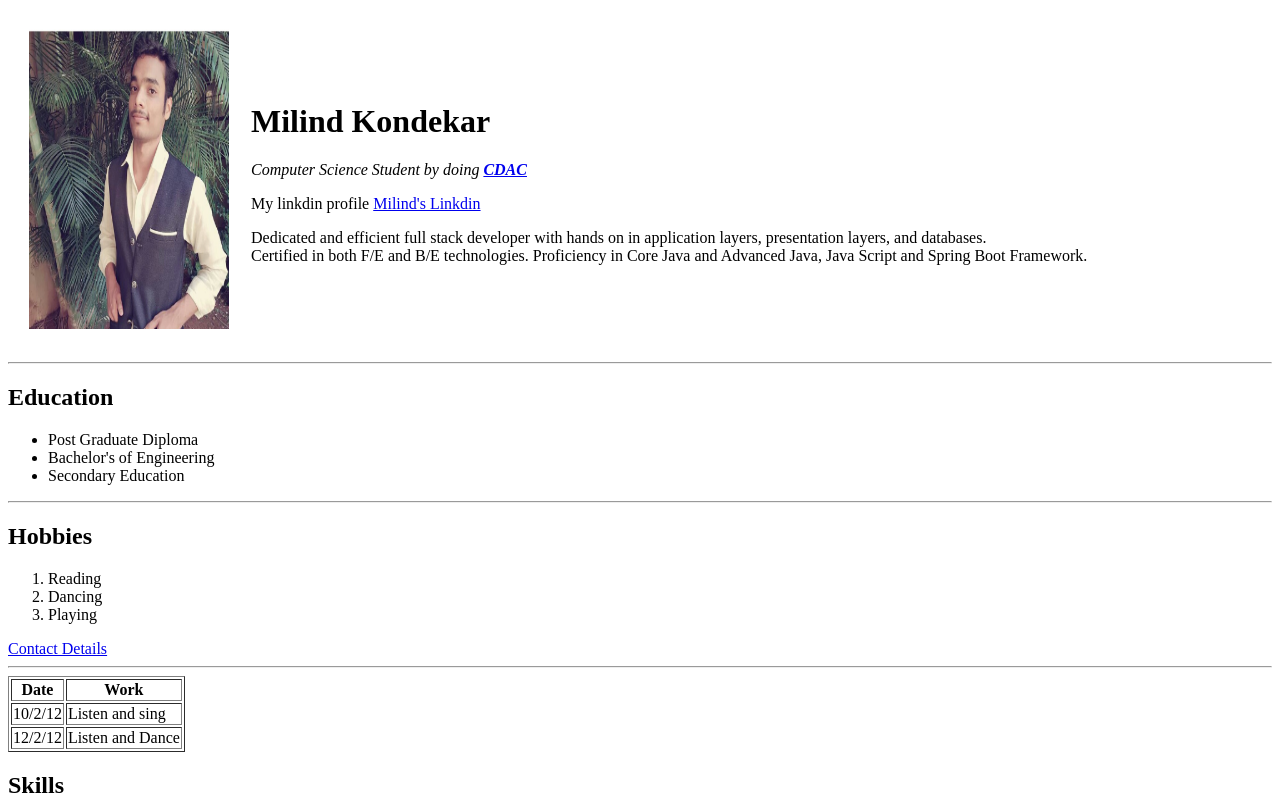
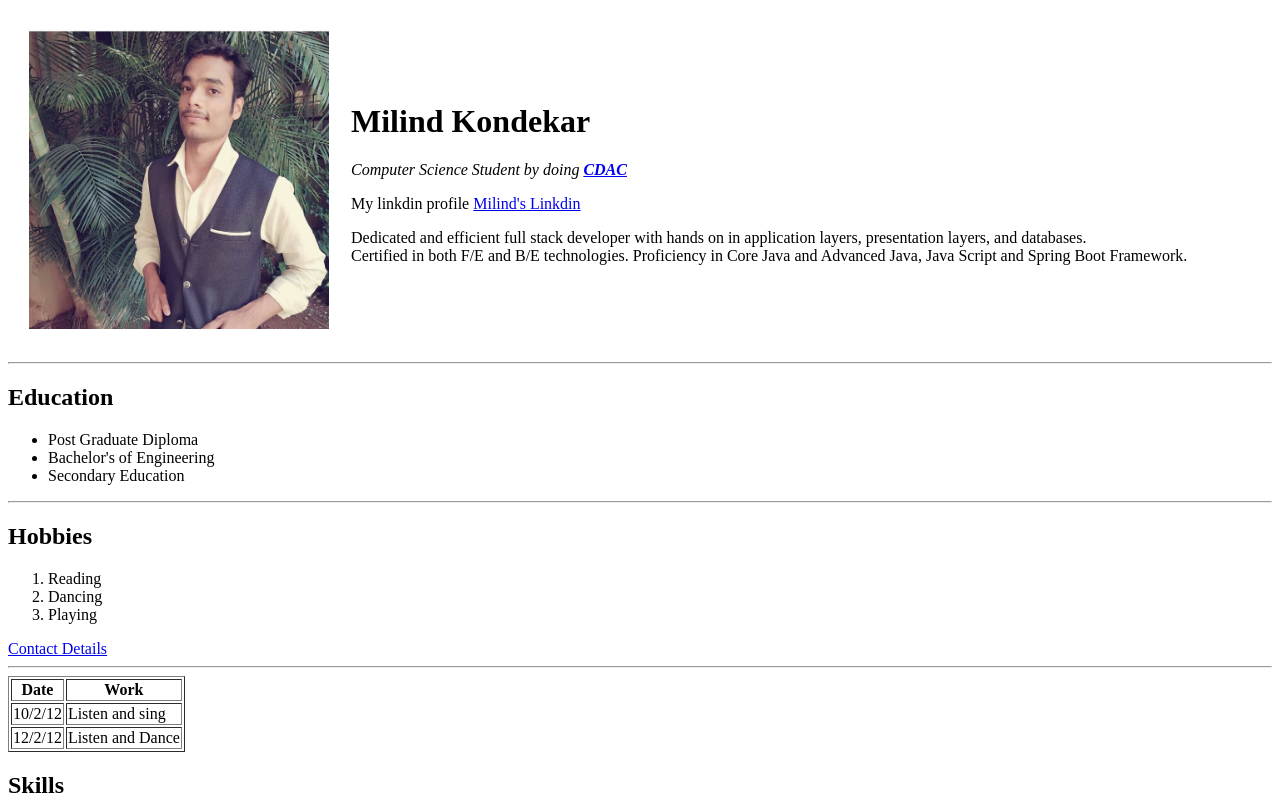
Before and after one commit to MilindKondekar/cv, a plain HTML site: page index.html in a window 1280 px wide. Shown: the top 802 px of the page. Drawn offline with Linux system fonts and the light colour scheme.

Commit message:
Update index.html

```diff
--- a/index.html
+++ b/index.html
@@ -9,7 +9,7 @@
     <table cellspacing ="20">
         <tr>
             <td>
-                <img src="image/IMG_20221019_113241.jpg" width="200"
+                <img src="image/IMG_20221019_113241.jpg" width="300"
      height="300"  alt="Milind Image">
             </td>
             <td>
```
